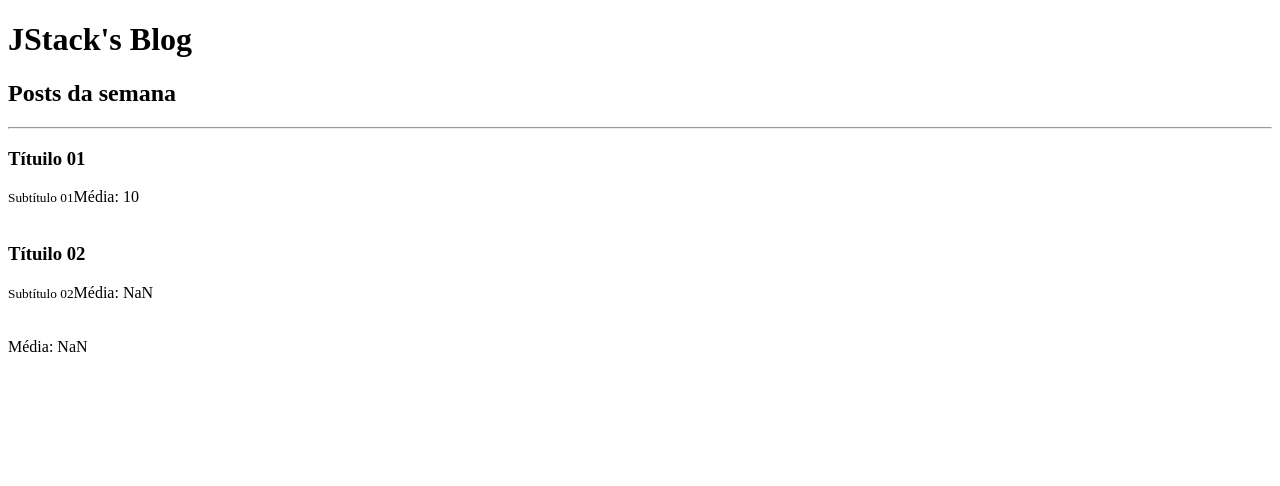
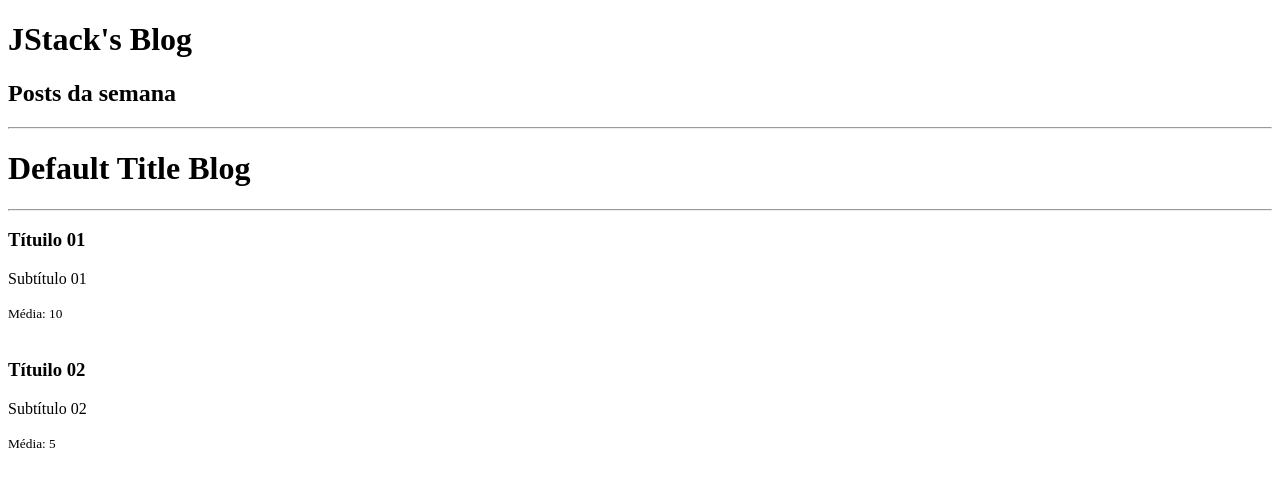
Before and after one commit to matheus-alpe/react-fundamentals, a React app: page / in a window 1280 px wide. Shown: the top 486 px of the page. Built offline with nearby package versions, Linux system fonts and the light colour scheme.

Commit message:
feat: propTypes and defaultProps

```diff
--- a/package.json
+++ b/package.json
@@ -21,6 +21,7 @@
     "webpack-dev-server": "^4.9.3"
   },
   "dependencies": {
+    "prop-types": "^15.8.1",
     "react": "^17.0.2",
     "react-dom": "^17.0.2"
   }
--- a/src/App.js
+++ b/src/App.js
@@ -15,6 +15,7 @@ function App() {
       <Header title="JStack's Blog">
         <h2>Posts da semana</h2>
       </Header>
+      <Header />
 
       <Post
         likes={20}
@@ -25,13 +26,12 @@ function App() {
       />
 
       <Post
+        likes={10}
         post={{
           title: 'Títuilo 02',
           subtitle: 'Subtítulo 02'
         }}
       />
-
-      <Post />
     </>
   )
 }
--- a/src/components/Header.js
+++ b/src/components/Header.js
@@ -1,4 +1,5 @@
 import React from "react"
+import PropTypes from 'prop-types'
 
 export function Header(props) {
   return (
@@ -10,3 +11,12 @@ export function Header(props) {
     </>
   )
 }
+
+Header.propTypes = {
+  title: PropTypes.string.isRequired,
+  children: PropTypes.node,
+}
+
+Header.defaultProps = {
+  title: 'Default Title Blog'
+}
--- a/src/components/Post.js
+++ b/src/components/Post.js
@@ -1,14 +1,23 @@
 import React from "react"
+import PropTypes from 'prop-types'
 
 export function Post({ post = {}, likes }) {
   return (
     <>
       <article>
         <h3>{post.title}</h3>
-        <small>{post.subtitle}</small>
-        Média: {likes / 2}
+        <p>{post.subtitle}</p>
+        <small>Média: {likes / 2}</small>
       </article>
       <br/>
     </>
   )
 }
+
+Post.propTypes = {
+  likes: PropTypes.number.isRequired,
+  post: PropTypes.shape({
+    title: PropTypes.string.isRequired,
+    subtitle: PropTypes.string.isRequired,
+  }).isRequired,
+}
```
Also changed, not shown: 1 other file (tests, documents, lock files or other folders).
